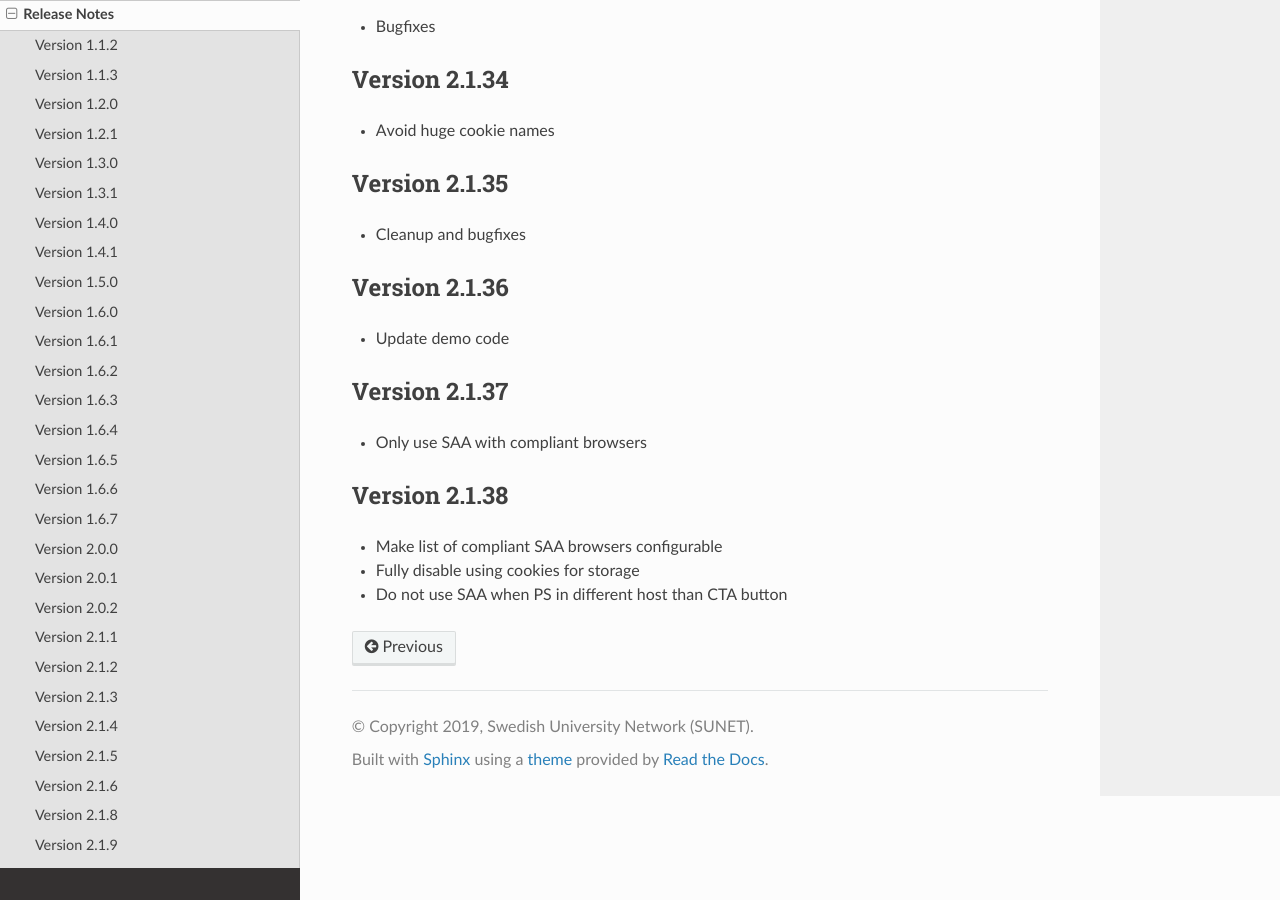
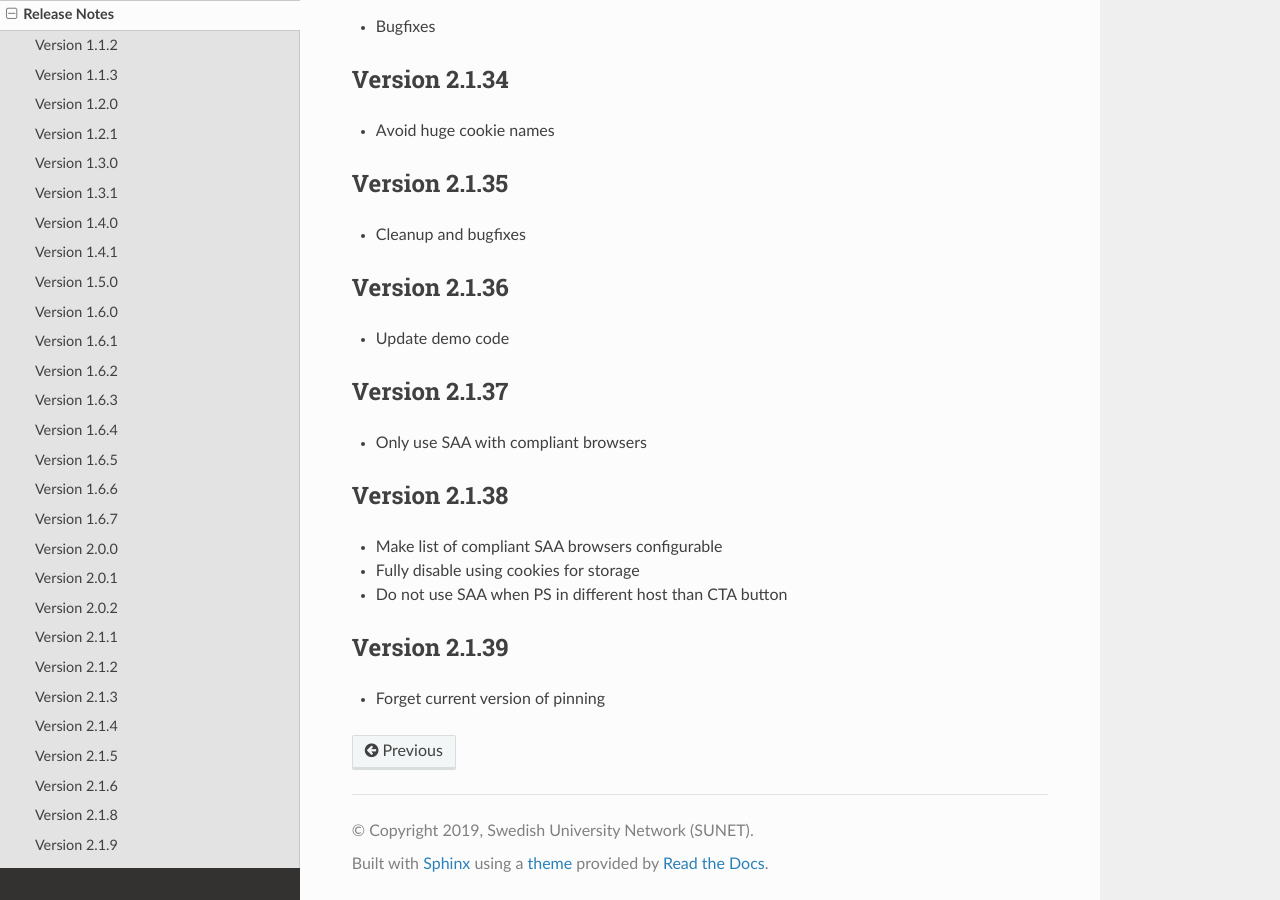
Before and after one commit to TheIdentitySelector/thiss-js, a Sphinx documentation site: the page built from docs/releasenotes.rst, in a window 1280 px wide and 900 px high, scrolled down 5169 px. Built offline with Sphinx 7.4.7 and the Read the Docs theme 3.1.0, drawn with Linux system fonts in a browser that asks for light colours.

Commit message:
bump version to 2.1.39

```diff
--- a/docs/conf.py
+++ b/docs/conf.py
@@ -26,7 +26,7 @@ author = u'Leif Johansson'
 # The short X.Y version
 version = u'2.1'
 # The full version, including alpha/beta/rc tags
-release = u'2.1.38'
+release = u'2.1.39'
 js_source_path = '../src'
 
 # -- General configuration ---------------------------------------------------
--- a/docs/releasenotes.rst
+++ b/docs/releasenotes.rst
@@ -268,3 +268,8 @@ Version 2.1.38
 * Make list of compliant SAA browsers configurable
 * Fully disable using cookies for storage
 * Do not use SAA when PS in different host than CTA button
+
+Version 2.1.39
+--------------
+
+* Forget current version of pinning
--- a/package.json
+++ b/package.json
@@ -1,6 +1,6 @@
 {
   "name": "@theidentityselector/thiss",
-  "version": "2.1.38",
+  "version": "2.1.39",
   "description": "The Identity Selector",
   "main": "index.js",
   "private": false,
```
Also changed, not shown: 2 other files.
